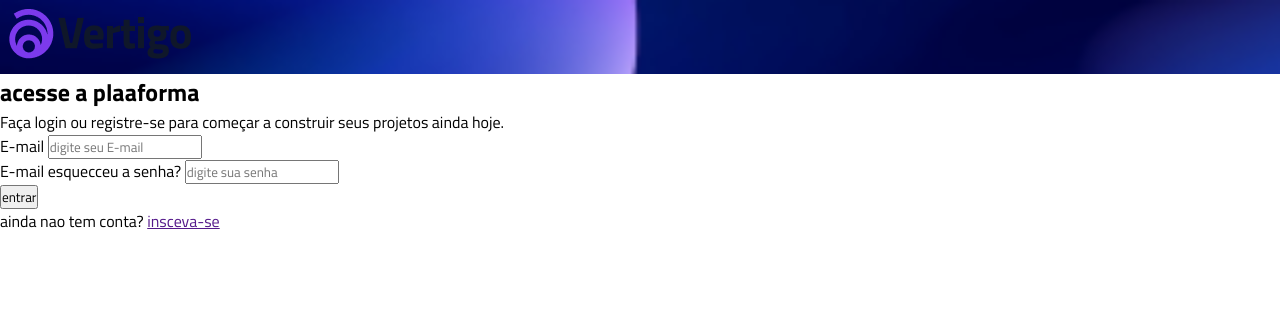
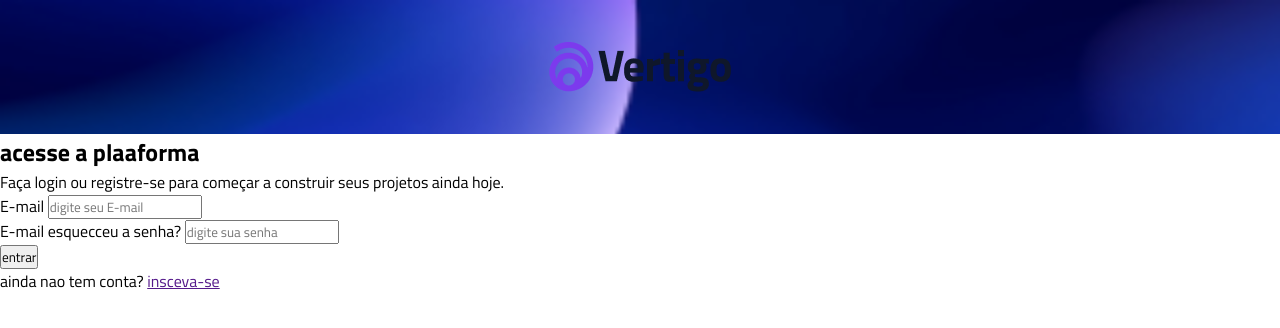
Before and after one commit to pietro5874/projeto-vertigo, a plain HTML site: page index.html in a window 1280 px wide. Drawn offline with Linux system fonts and the light colour scheme.

Commit message:
atualizaçao - posiçao da logo no header

```diff
--- a/style.css
+++ b/style.css
@@ -6,7 +6,15 @@
     font-family: 'Titillium Web', sans-serif;
 }
 
+/* 1rem = 16px */
+/* 40px = 2.5 rem */
+
 header {
     background-image: url(./imagens/Rectangle\ 1.png);
     background-size: cover;
+    height: 8.375rem;
+
+    display: flex;
+    justify-content: center;
+    align-items: center;
 }
```
